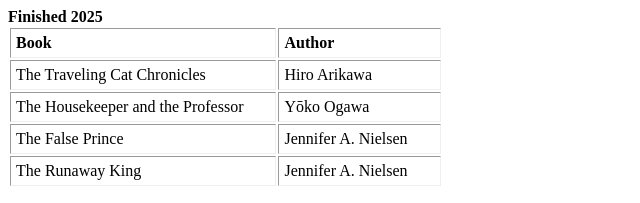
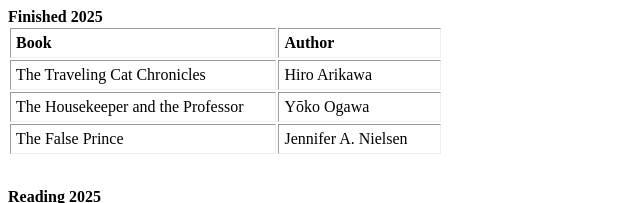
Before and after one commit to imloadinqqq/simple-site, a plain HTML site: page books.html in a window 1280 px wide. Shown: the top 203 px of the page, without its empty margins (0-640 px from the left). Drawn offline with Linux system fonts and the light colour scheme.

Commit message:
removed book

```diff
--- a/books.html
+++ b/books.html
@@ -34,10 +34,6 @@
 			</tr>
 			<tr>
 				<td>The False Prince</td>
-				<td>Jennifer A. Nielsen</td>
-			</tr>
-			<tr>
-				<td>The Runaway King</td>
 				<td>Jennifer A. Nielsen</td>
 			</tr>
 		</table>
```
